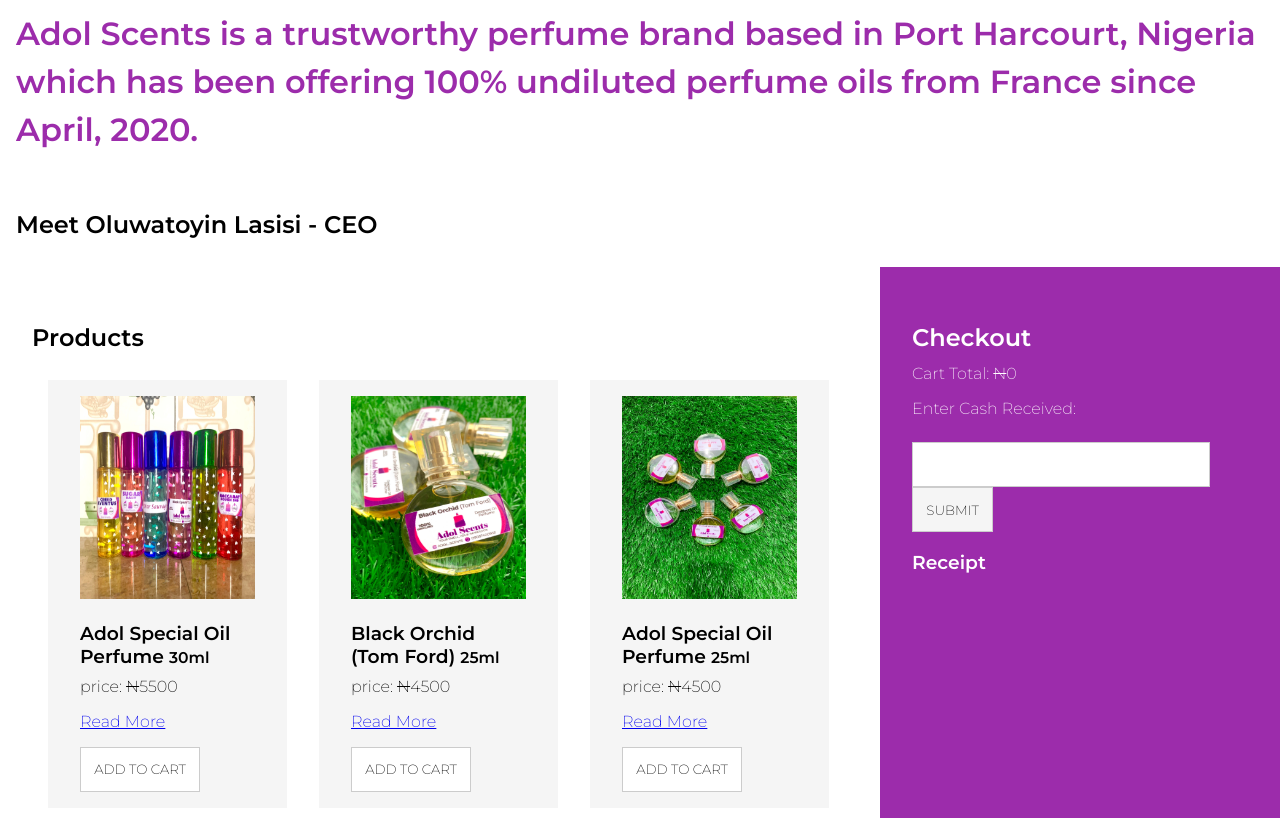
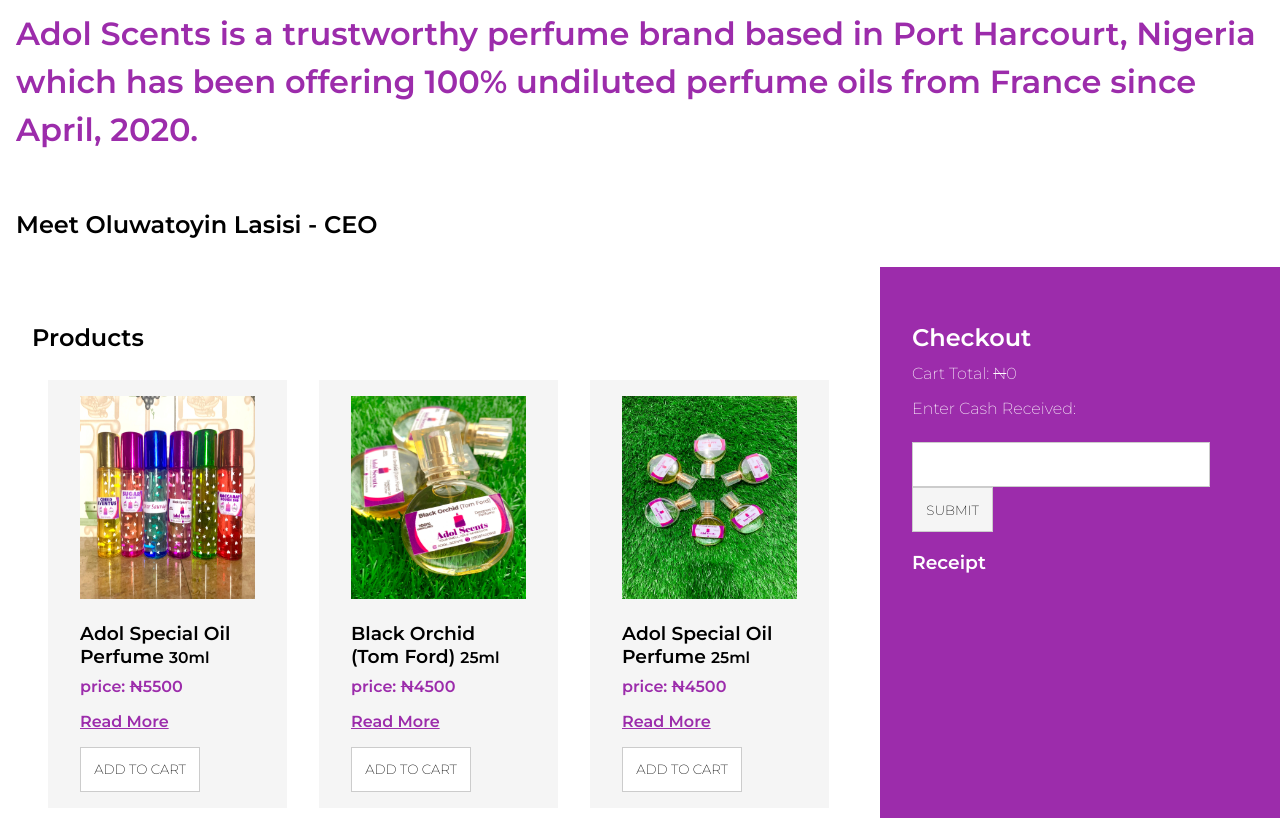
Before and after one commit to chibike460/chibike460.github.io, a plain HTML site: page adolscents/index.html in a window 1280 px wide. Shown: the part 134-952 px from the top of the page. Drawn offline with Linux system fonts and the light colour scheme.

Commit message:
style: change card read more and price text color

```diff
--- a/adolscents/app/src/assets/styles.css
+++ b/adolscents/app/src/assets/styles.css
@@ -91,7 +91,10 @@
 .products > div h3 {
     font-weight: 800;
 }
-
+.products a, .products h3 + p {
+    color: rgb(156, 44, 171);
+    font-weight: 600;
+}
 .products a {
     font-size: 1em;
 }
```
